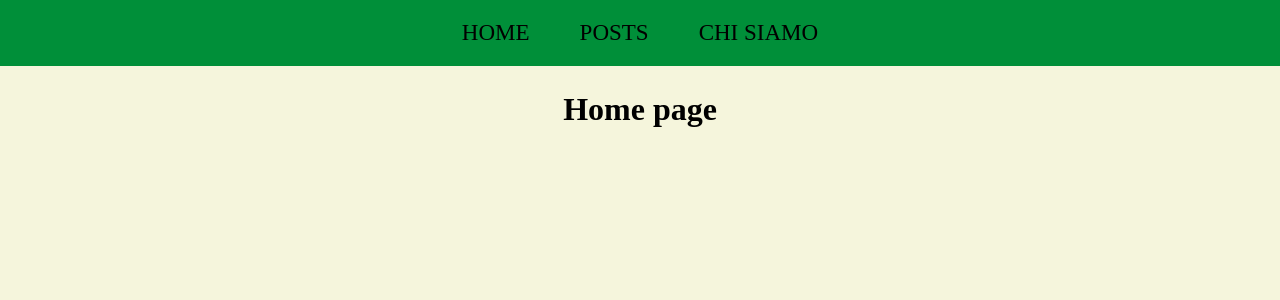
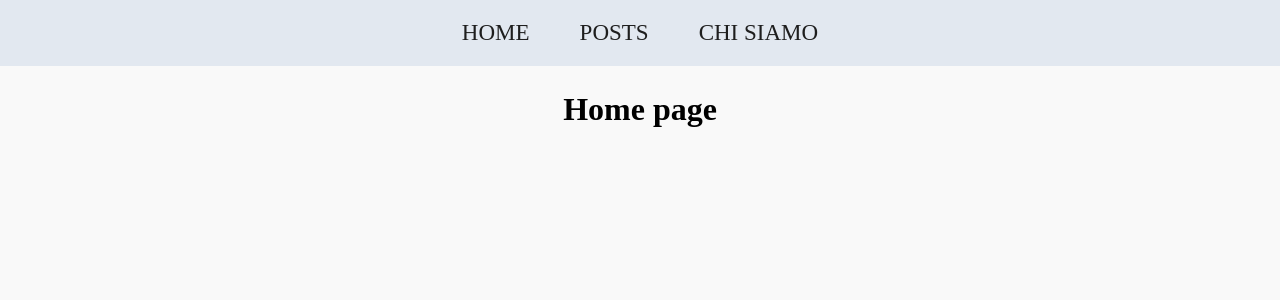
Before and after one commit to VincenzoTulimieri/react-router, a React (Vite) app: page / in a window 1280 px wide. Shown: the top 300 px of the page. Built offline with nearby package versions, Linux system fonts and the light colour scheme.

Commit message:
fix: rifatti colori del sito e card posts

```diff
--- a/src/index.css
+++ b/src/index.css
@@ -4,7 +4,7 @@
   box-sizing: border-box;
 }
 body{
-  background-color: #f5f5dc;
+  background-color: #F9F9F9;
 }
 
 
@@ -20,12 +20,20 @@ ul{
   max-width: 1200px;
   margin: 0 auto;
 }
+.post-container{
+  margin-bottom: 20px;
+  background-color: #FFFFFF;
+  border:2px solid #DDDDDD;
+  border-radius: 10px;
+  padding: 20px;
+  text-align: center;
+}
 
 
 /* header */
 header{
   padding: 20px;
-  background-color: #008f39;
+  background-color: #E2E8F0;
   display: flex;
   justify-content: center;
   align-items: center;
@@ -38,13 +46,27 @@ header{
 .menu li{
   font-size: 23px;
   text-transform: uppercase;
+  color: #1E1E1E;
 }
 .menu li:hover{
   cursor: pointer;
-  color: #ffffff;
+  color: #3A76F0;
 }
 
 /* main */
-main{
+main h1{
   text-align: center;
 }
+.post-title{
+  margin-bottom: 10px;
+  text-transform: uppercase;
+  color: #1E1E1E;
+}
+.link{
+  font-size: 20px;
+  color: #3A76F0;
+}
+.link:hover{
+  cursor: pointer;
+  color: 	#1F4FCC;
+}
```
